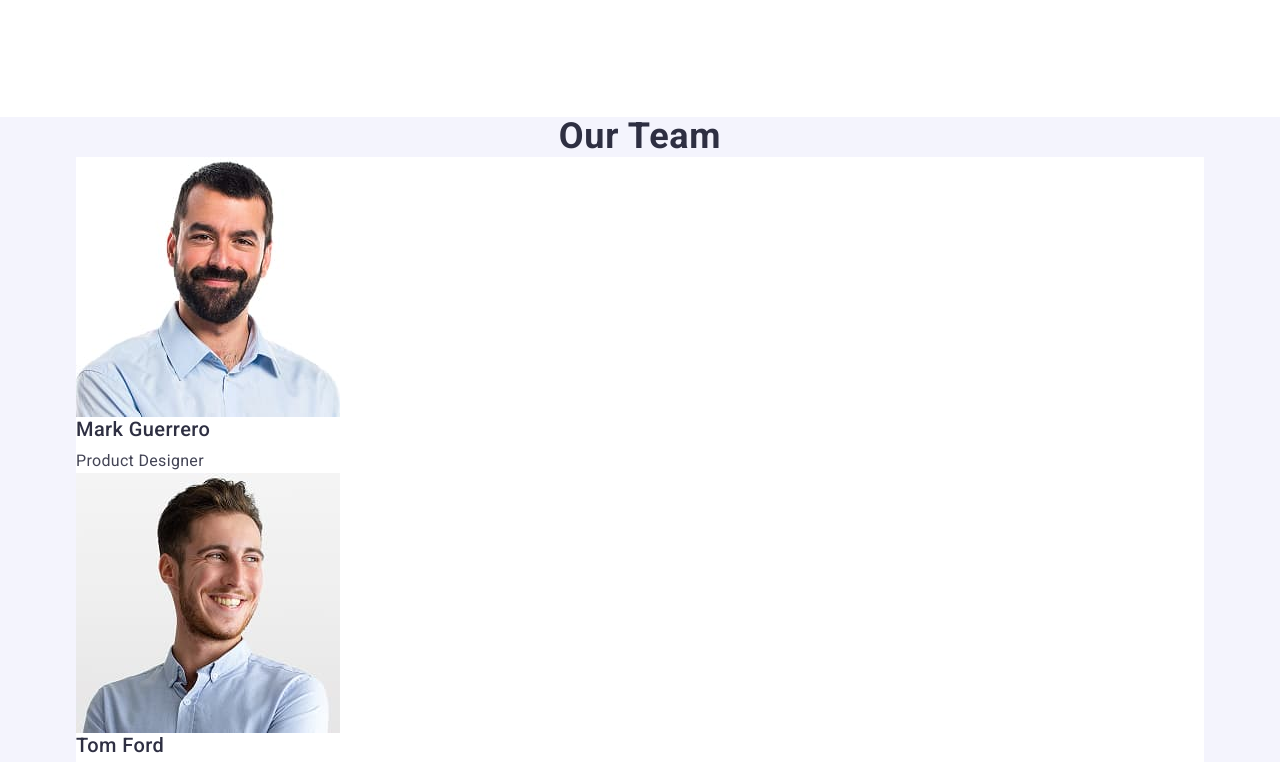
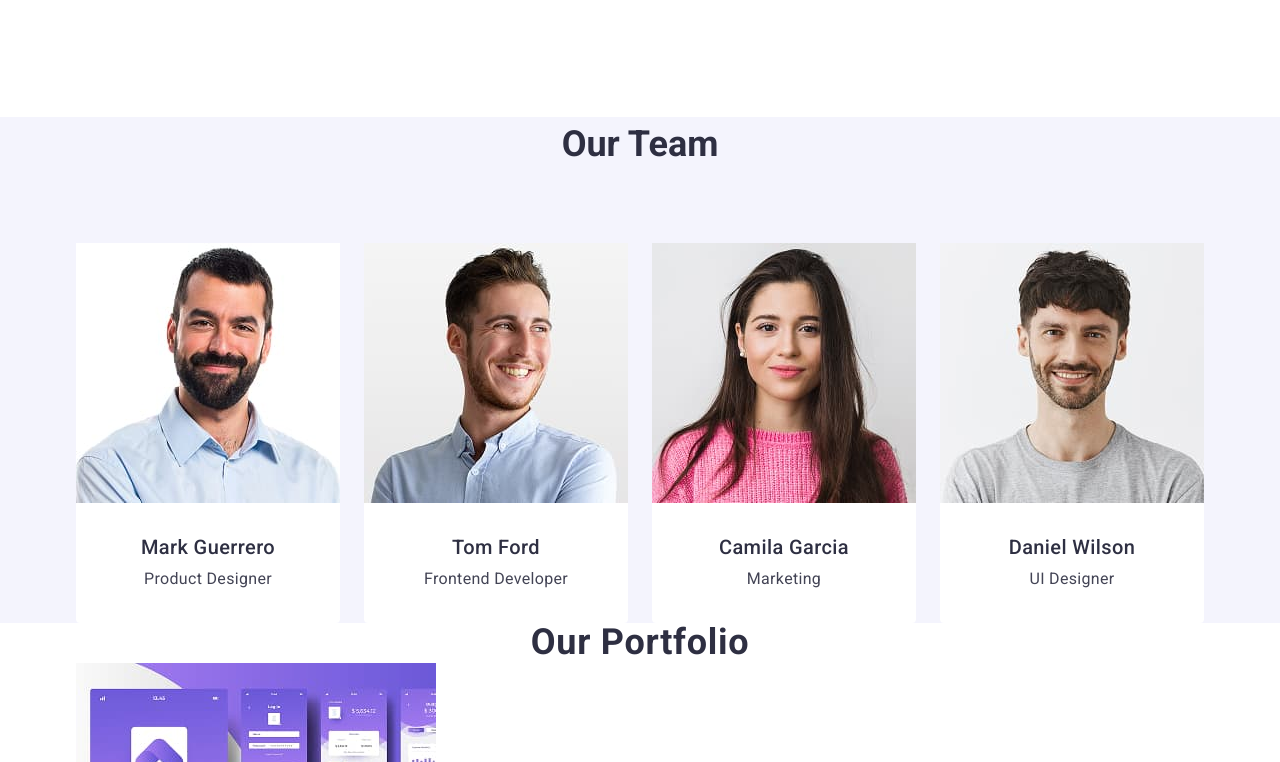
Before and after one commit to daminqf/goit-markup-hw-03, a plain HTML site: page index.html in a window 1280 px wide. Shown: the part 804-1566 px from the top of the page. Drawn offline with nearby package versions, Linux system fonts and the light colour scheme.

Commit message:
edit team section

```diff
--- a/css/styles.css
+++ b/css/styles.css
@@ -133,7 +133,7 @@ body {
     font-size: 36px;
     color: #2E2F42;
     text-align: center;
-
+    margin-bottom: 72px;
 }
 
 .feature-li {
@@ -200,6 +200,8 @@ body {
 
 .team-ul {
     list-style: none;
+    display: flex;
+    gap: 24px;
 }
 
 .title {
@@ -217,12 +219,32 @@ body {
 
 .team .team-card {
     background-color: #FFFFFF;
+    width: calc((100% - 72px) / 4);
+    border-radius: 0px 0px 4px 4px;
+}
 
+.card-container {
+    padding: 32px 0;
+}
+
+.card-container .feature-title {
+    text-align: center;
+    margin-bottom: 8px;
+}
+
+.card-container .feature-text {
+    text-align: center;
 }
 
 .foot {
     background-color: #2E2F42;
     color: #F4F4FD;
+    padding: 100px 0;
+}
+
+.foot-sec .logo {
+    display: inline-block;
+    margin-bottom: 16px;
 }
 
 .foot .accent {
--- a/index.html
+++ b/index.html
@@ -98,7 +98,7 @@
       <!--team section-->
       <section class="team">
         <div class="team-sec container">
-          <h2 class="title">Our Team</h2>
+          <h2 class="section2-title">Our Team</h2>
           <ul class="team-ul">
             <li class="team-card">
               <img
@@ -106,8 +106,10 @@
                 src="./images/Mark.jpg"
                 alt="Mark Guerrero product designer"
               />
+              <div class="card-container">
                 <h3 class="feature-title">Mark Guerrero</h3>
                 <p class="feature-text">Product Designer</p>
+              </div>
             </li>
             <li class="team-card">
               <img
@@ -115,8 +117,10 @@
                 src="./images/Tom.jpg"
                 alt="Tom Ford frontend developer"
               />
+              <div class="card-container">
                 <h3 class="feature-title">Tom Ford</h3>
                 <p class="feature-text">Frontend Developer</p>
+              </div>
             </li>
             <li class="team-card">
               <img
@@ -124,8 +128,10 @@
                 src="./images/Camila.jpg"
                 alt="Camila Garcia marketing"
               />
+              <div class="card-container">
                 <h3 class="feature-title">Camila Garcia</h3>
                 <p class="feature-text">Marketing</p>
+              </div>
             </li>
             <li class="team-card">
               <img
@@ -133,8 +139,10 @@
                 src="./images/Daniel.jpg"
                 alt="Daniel Wilson UI designer"
               />
+              <div class="card-container">
                 <h3 class="feature-title">Daniel Wilson</h3>
                 <p class="feature-text">UI Designer</p>
+              </div>
             </li>
           </ul>
         </div>
```
Lines whose indentation alone changed are shown as unchanged.
